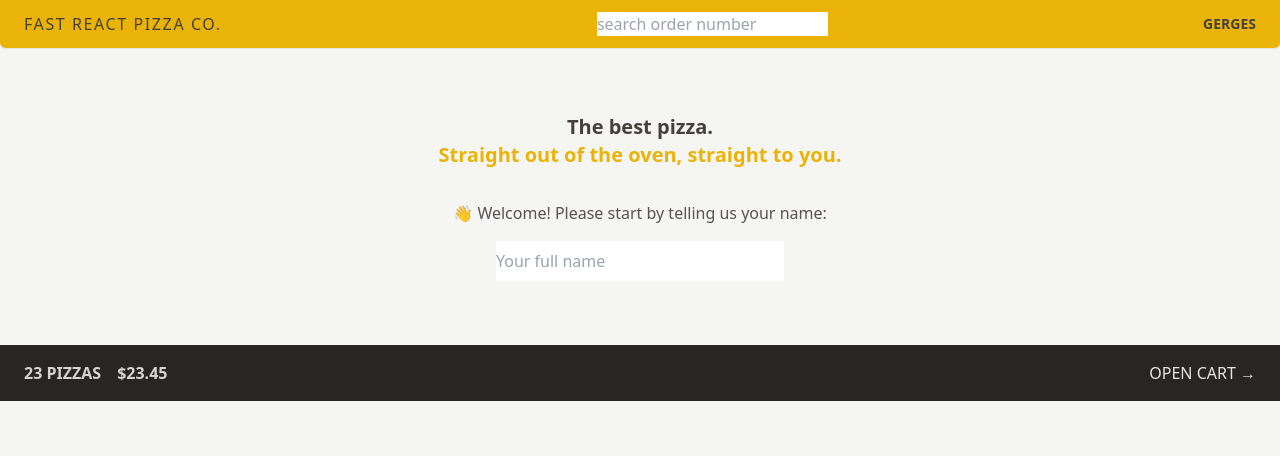
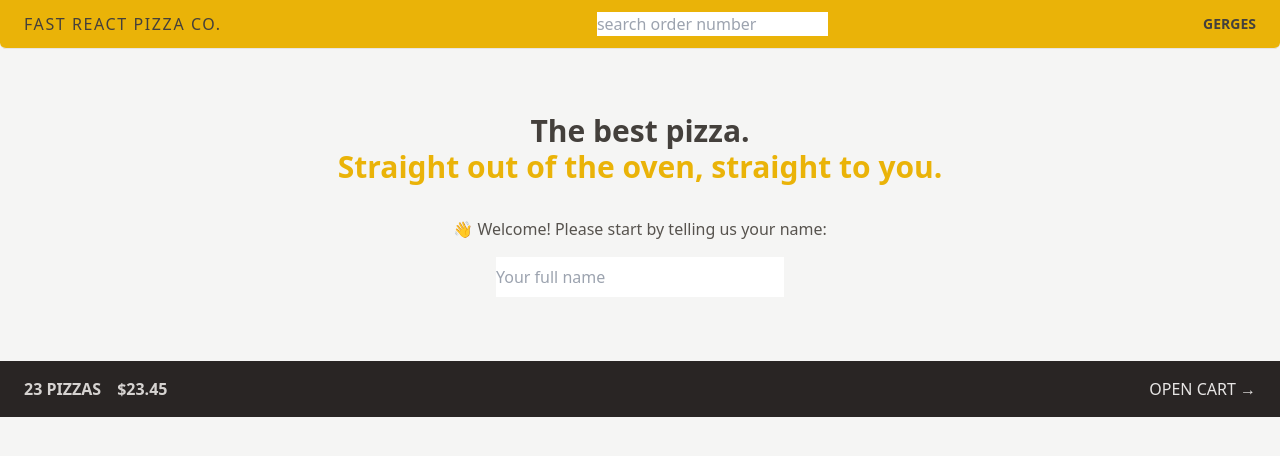
Before and after one commit to G3RGES/fast-react-pizza, a React (Vite) app: page / in a window 1280 px wide. Shown: the top 456 px of the page. Built offline with nearby package versions, Linux system fonts and the light colour scheme.

Commit message:
Update Home.jsx

```diff
--- a/src/ui/Home.jsx
+++ b/src/ui/Home.jsx
@@ -3,8 +3,8 @@
 
 function Home() {
   return (
-    <div className="my-10 text-center sm:my-16">
-      <h1 className="mb-8 text-xl font-semibold">
+    <div className="my-10 px-4 text-center sm:my-16">
+      <h1 className="mb-8 text-xl font-semibold md:text-3xl">
         The best pizza.
         <br />
         <span className="text-yellow-500">
```
